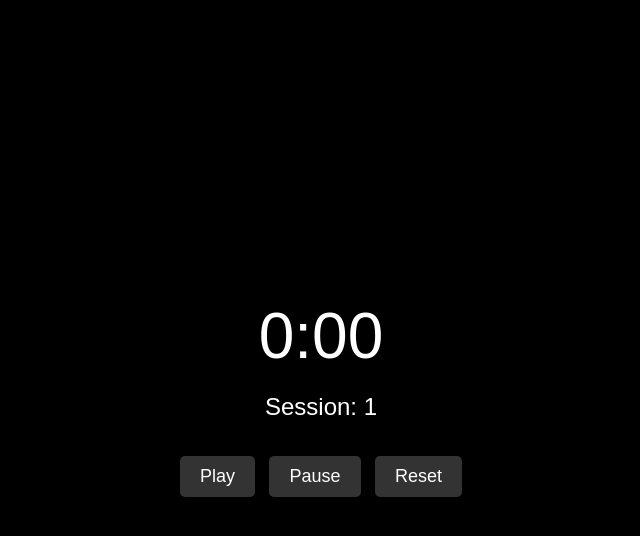
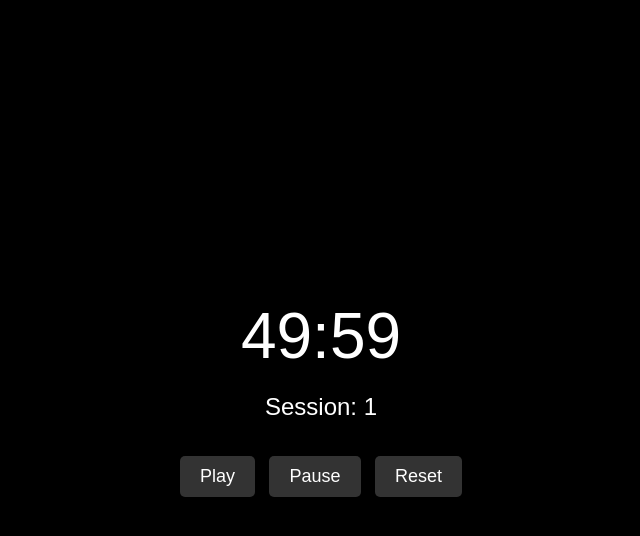
Before and after one commit to yuvrajrana-5/timer, a plain HTML site: page index.html in a window 1280 px wide. Both pictures are taken after a click on the button "Play". Shown: the whole page, without its empty margins (319-959 px from the left). Drawn offline with Linux system fonts and the light colour scheme.

Commit message:
Update index.html
fixed time, earlier for testing, this finished

```diff
--- a/index.html
+++ b/index.html
@@ -107,7 +107,7 @@
 
         function startInterval() {
             const interval = intervals[intervalIndex];
-            let remainingTime = 1; // For testing, set this to interval.duration * 60 for real durations
+            let remainingTime = interval.duration * 60; // For testing, set this to interval.duration * 60 for real durations
 
             timer = setInterval(() => {
                 const mins = Math.floor(remainingTime / 60);
```
